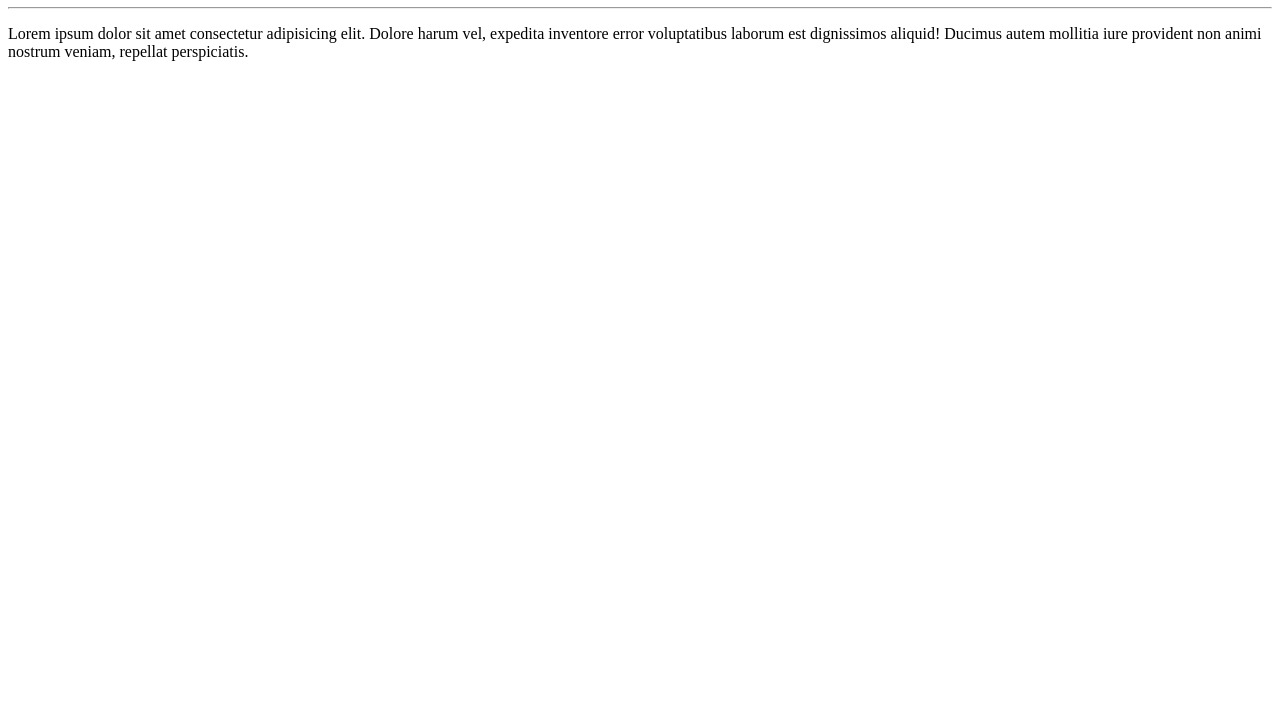
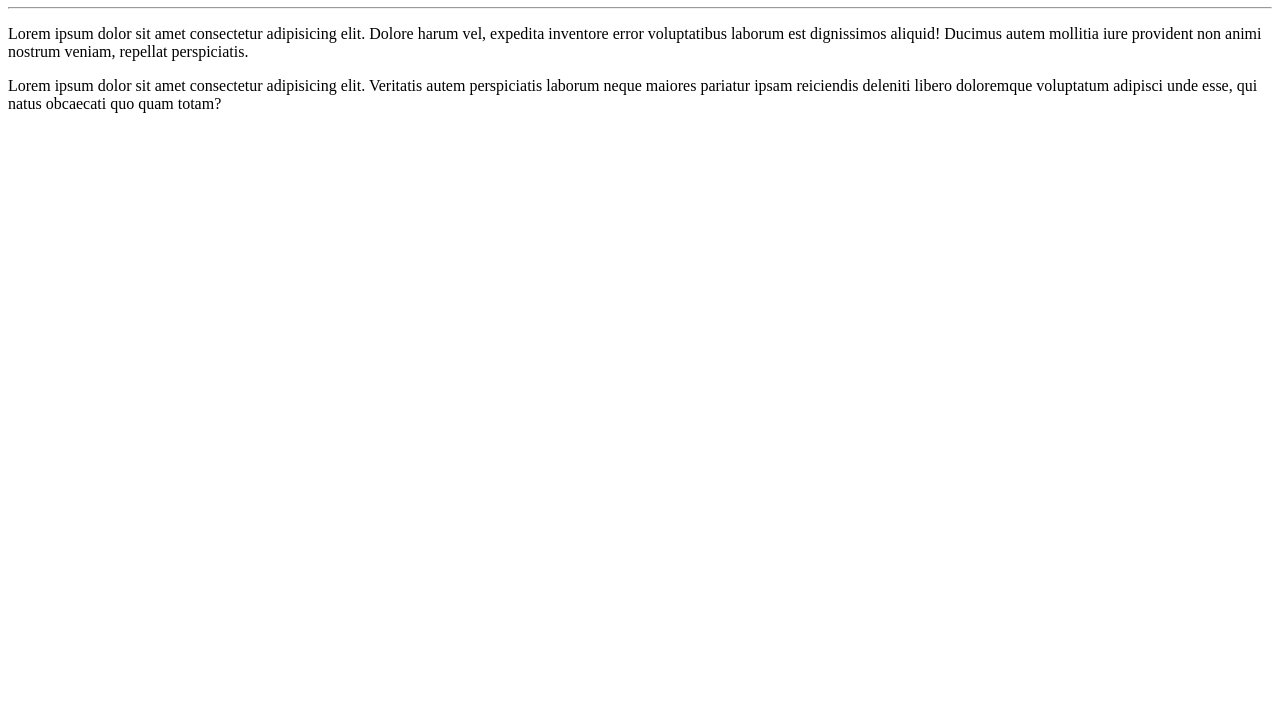
Before and after one commit to jorgefernandorb/Ola-Mundo, a plain HTML site: page site-exemplo/index.html in a window 1280 px wide. Shown: the part 73-800 px from the top of the page. Drawn offline with Linux system fonts and the light colour scheme.

Commit message:
Adicionei mais um paragrafo

```diff
--- a/site-exemplo/index.html
+++ b/site-exemplo/index.html
@@ -10,5 +10,6 @@
     <h1>Olá. Mundo!</h1>
     <hr>
     <p>Lorem ipsum dolor sit amet consectetur adipisicing elit. Dolore harum vel, expedita inventore error voluptatibus laborum est dignissimos aliquid! Ducimus autem mollitia iure provident non animi nostrum veniam, repellat perspiciatis.</p>
+    <p>Lorem ipsum dolor sit amet consectetur adipisicing elit. Veritatis autem perspiciatis laborum neque maiores pariatur ipsam reiciendis deleniti libero doloremque voluptatum adipisci unde esse, qui natus obcaecati quo quam totam?</p>
 </body>
 </html>
```
